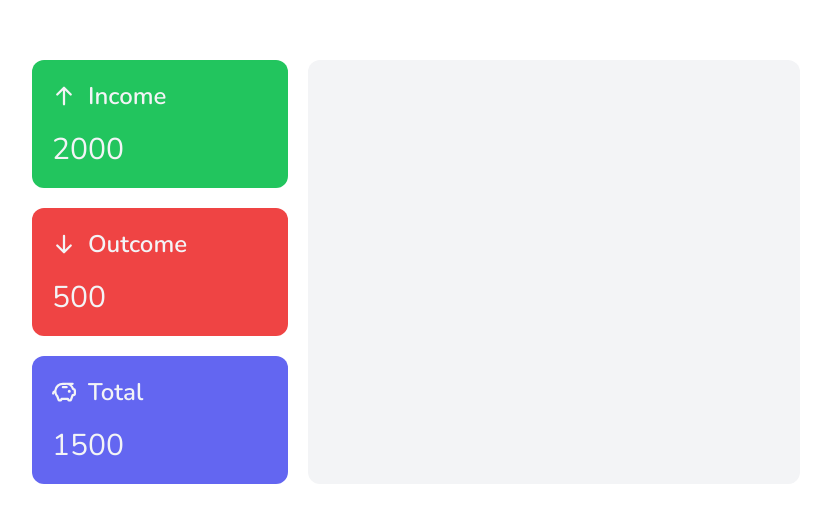
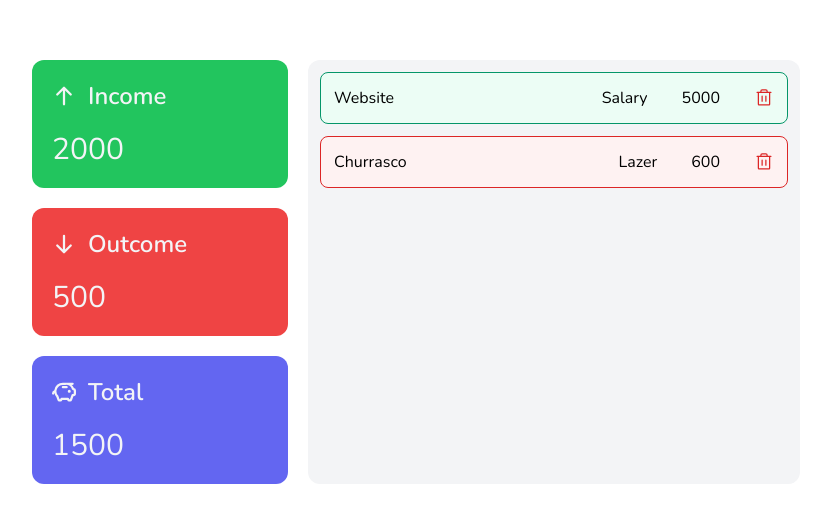
Before and after one commit to larissaOliveiraz/finance-next, a Next.js app: page / in a window 1280 px wide. Shown: the part 128-650 px from the top of the page, without its empty margins (224-1043 px from the left). Built offline with nearby package versions, Linux system fonts and the light colour scheme.

Commit message:
feat: create transactions table with static data

```diff
--- a/app/page.tsx
+++ b/app/page.tsx
@@ -1,4 +1,7 @@
+"use client";
 import { Dashboard } from "@/components/Dashboard";
+import { transactions } from "@/database/Transactions";
+import { Trash } from "@phosphor-icons/react";
 
 export default function Home() {
    return (
@@ -7,7 +10,28 @@ export default function Home() {
             <section className="w-64">
                <Dashboard />
             </section>
-            <section className="flex-1 bg-gray-100 rounded-xl"></section>
+            <section className="flex-1 bg-gray-100 rounded-xl">
+               <table className="w-full">
+                  {transactions.map((item) => (
+                     <tr
+                        className={`flex gap-8 p-3 m-3 border rounded-lg   ${
+                           item.type === "income"
+                              ? "bg-emerald-50 border-emerald-600"
+                              : "bg-red-50 border-red-600"
+                        }`}
+                     >
+                        <td className="flex-1">{item.title}</td>
+                        <td>{item.description}</td>
+                        <td>{item.total}</td>
+                        <td className="flex items-center text-red-600">
+                           <button>
+                              <Trash size={20} />
+                           </button>
+                        </td>
+                     </tr>
+                  ))}
+               </table>
+            </section>
          </main>
       </div>
    );
--- /dev/null
+++ b/database/Transactions.ts
@@ -0,0 +1,16 @@
+import { Transaction } from "@/types/Transaction";
+
+export const transactions: Transaction[] = [
+   {
+      title: "Website",
+      type: "income",
+      description: "Salary",
+      total: 5000,
+   },
+   {
+      title: "Churrasco",
+      type: "outcome",
+      description: "Lazer",
+      total: 600,
+   },
+];
--- /dev/null
+++ b/types/Transaction.ts
@@ -0,0 +1,6 @@
+export type Transaction = {
+   title: string;
+   type: "income" | "outcome";
+   description: string;
+   total: number;
+};
```
